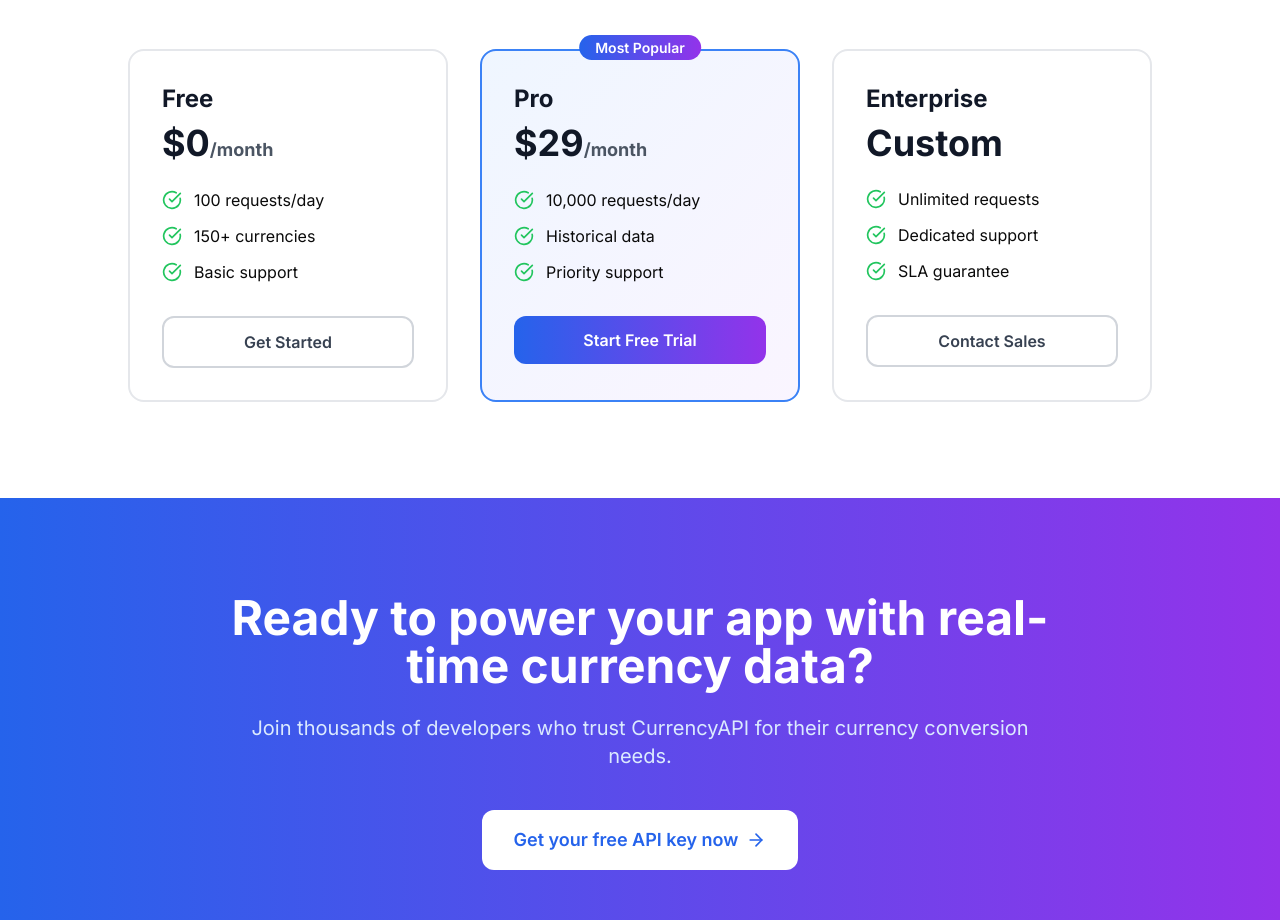
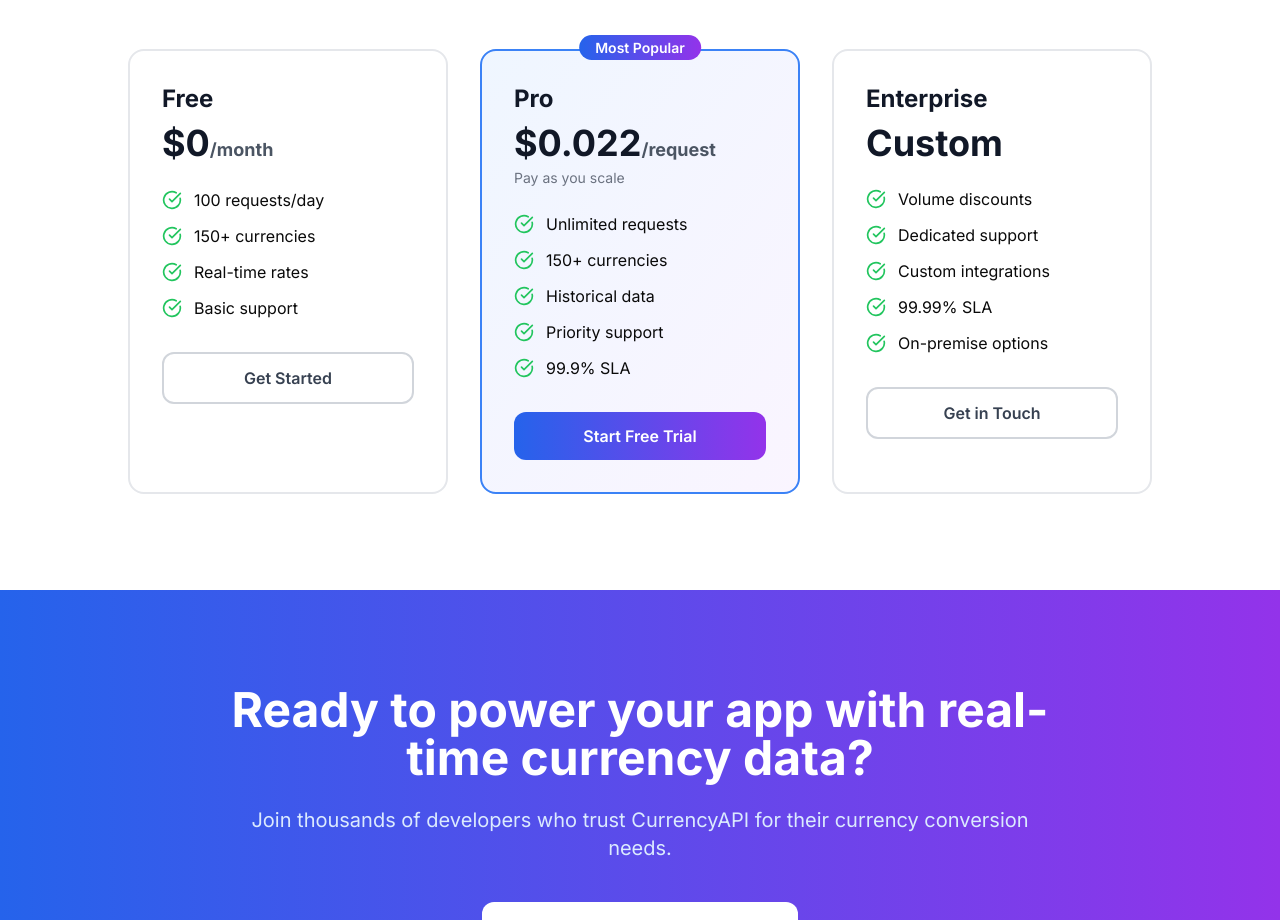
Before and after one commit to alvaropaco/TTTimes-uk-tttimes-finance-saas, a Next.js app: page / in a window 1280 px wide. Shown: the part 2080-3000 px from the top of the page. Built offline with nearby package versions, Linux system fonts and the light colour scheme; no server answers.

Commit message:
feat: update pricing plans and add calculator
Revise pricing structure and add cost calculator for Pro plan.

#VERCEL_SKIP

Co-authored-by: Alvaro Paçó <3423410+alvaropaco@users.noreply.github.com>

```diff
--- a/app/page.tsx
+++ b/app/page.tsx
@@ -178,6 +178,10 @@ export default function HomePage() {
                 </li>
                 <li className="flex items-center">
                   <CheckCircle className="w-5 h-5 text-green-500 mr-3" />
+                  Real-time rates
+                </li>
+                <li className="flex items-center">
+                  <CheckCircle className="w-5 h-5 text-green-500 mr-3" />
                   Basic support
                 </li>
               </ul>
@@ -195,13 +199,20 @@ export default function HomePage() {
                 </span>
               </div>
               <h3 className="text-2xl font-bold text-gray-900 mb-2">Pro</h3>
-              <p className="text-4xl font-bold text-gray-900 mb-6">
-                $29<span className="text-lg text-gray-600">/month</span>
-              </p>
+              <div className="mb-6">
+                <p className="text-4xl font-bold text-gray-900">
+                  $0.022<span className="text-lg text-gray-600">/request</span>
+                </p>
+                <p className="text-sm text-gray-500 mt-1">Pay as you scale</p>
+              </div>
               <ul className="space-y-3 mb-8">
                 <li className="flex items-center">
                   <CheckCircle className="w-5 h-5 text-green-500 mr-3" />
-                  10,000 requests/day
+                  Unlimited requests
+                </li>
+                <li className="flex items-center">
+                  <CheckCircle className="w-5 h-5 text-green-500 mr-3" />
+                  150+ currencies
                 </li>
                 <li className="flex items-center">
                   <CheckCircle className="w-5 h-5 text-green-500 mr-3" />
@@ -210,6 +221,10 @@ export default function HomePage() {
                 <li className="flex items-center">
                   <CheckCircle className="w-5 h-5 text-green-500 mr-3" />
                   Priority support
+                </li>
+                <li className="flex items-center">
+                  <CheckCircle className="w-5 h-5 text-green-500 mr-3" />
+                  99.9% SLA
                 </li>
               </ul>
               <Link href="/dashboard">
@@ -225,7 +240,7 @@ export default function HomePage() {
               <ul className="space-y-3 mb-8">
                 <li className="flex items-center">
                   <CheckCircle className="w-5 h-5 text-green-500 mr-3" />
-                  Unlimited requests
+                  Volume discounts
                 </li>
                 <li className="flex items-center">
                   <CheckCircle className="w-5 h-5 text-green-500 mr-3" />
@@ -233,11 +248,19 @@ export default function HomePage() {
                 </li>
                 <li className="flex items-center">
                   <CheckCircle className="w-5 h-5 text-green-500 mr-3" />
-                  SLA guarantee
+                  Custom integrations
+                </li>
+                <li className="flex items-center">
+                  <CheckCircle className="w-5 h-5 text-green-500 mr-3" />
+                  99.99% SLA
+                </li>
+                <li className="flex items-center">
+                  <CheckCircle className="w-5 h-5 text-green-500 mr-3" />
+                  On-premise options
                 </li>
               </ul>
               <button className="w-full border-2 border-gray-300 text-gray-700 py-3 rounded-xl font-semibold hover:border-gray-400 transition-colors">
-                Contact Sales
+                Get in Touch
               </button>
             </div>
           </div>
```
